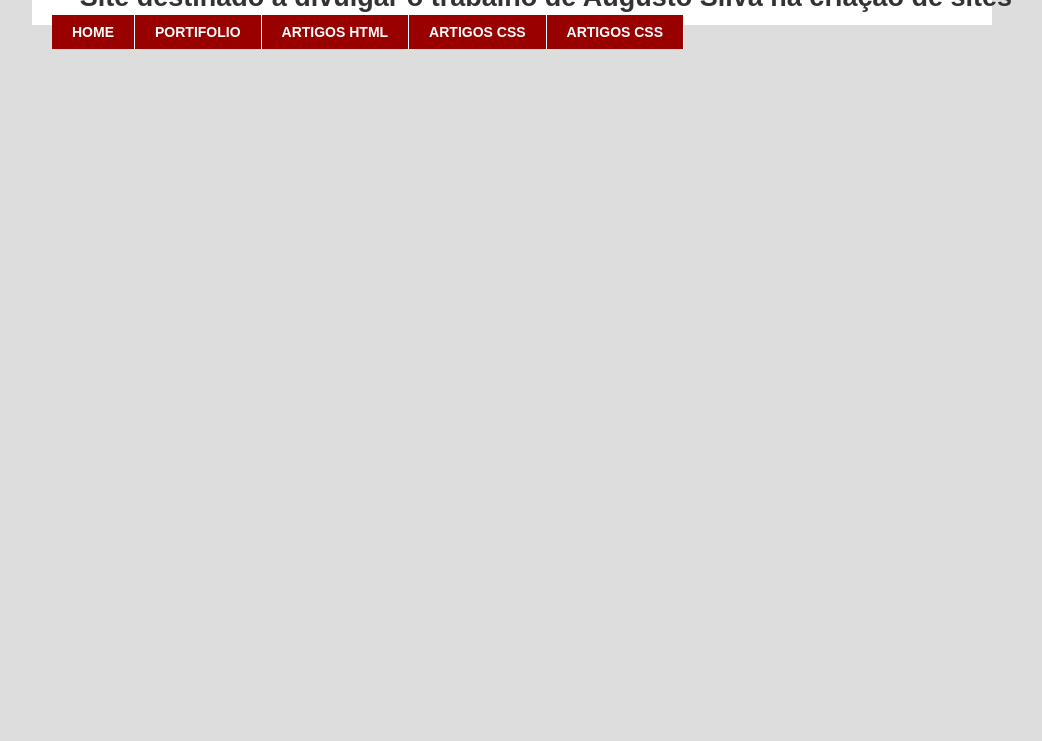
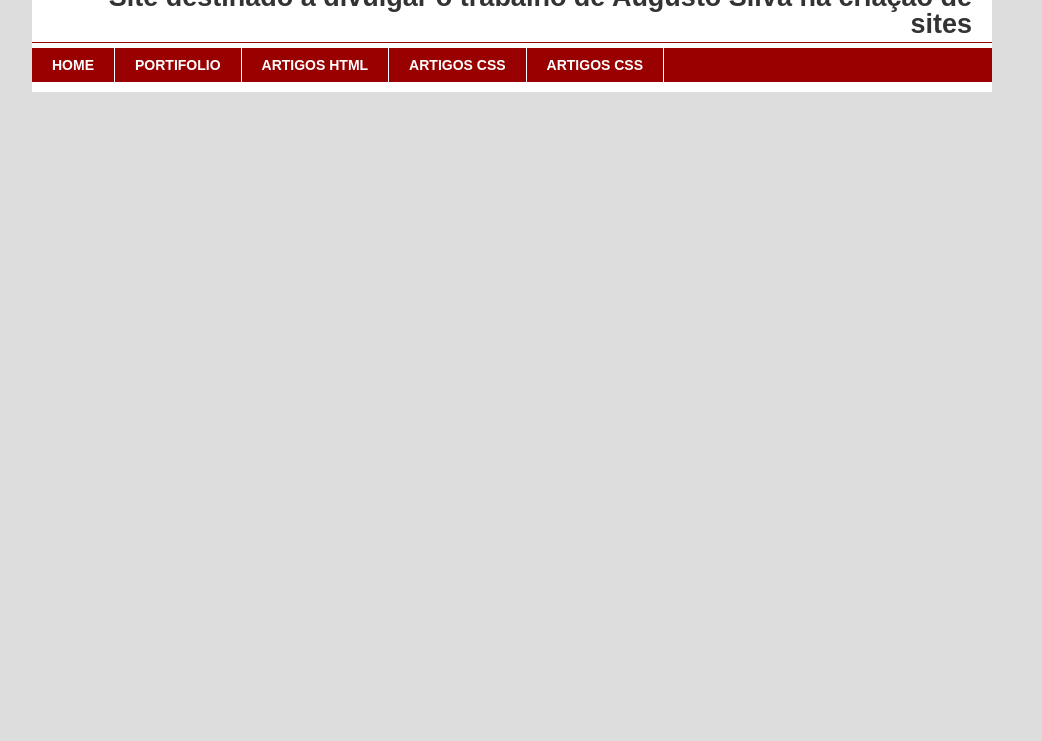
Before and after one commit to joseaugustosva/livroHTML5CSS3, a plain HTML site: page capitulo5/topo-do-site-do-augusto3final.html in a window 1280 px wide. Shown: the part 59-800 px from the top of the page, without its empty margins (128-1170 px from the left). Drawn offline with Linux system fonts and the light colour scheme.

Commit message:
Atualização navegação

```diff
--- a/capitulo5/topo-do-site-do-augusto3final.html
+++ b/capitulo5/topo-do-site-do-augusto3final.html
@@ -17,6 +17,10 @@
       box-sizing: border-box;
     }
 
+    .clear {
+      clear: both;
+    }
+
     body {
       font: 18px/1.4 arial, sans-serif;
       background: #ddd;
@@ -33,7 +37,6 @@
     /* Topo de site */
 
     .topo {
-      width: 100%;
       line-height: 1;
       padding: 1px 20px 10px 20px;
     }
@@ -60,8 +63,15 @@
     nav>ul {
       width: 100%;
       background: #900;
-      margin: 0;
+      margin: 5px 0 0 0;
       padding: 0;
+    }
+
+    nav {
+      border-top: 1px solid #900;
+      width: 100%;
+      width: calc(100% + 40px);
+      margin-left: -20px;
     }
 
     .topo ul li {
```
